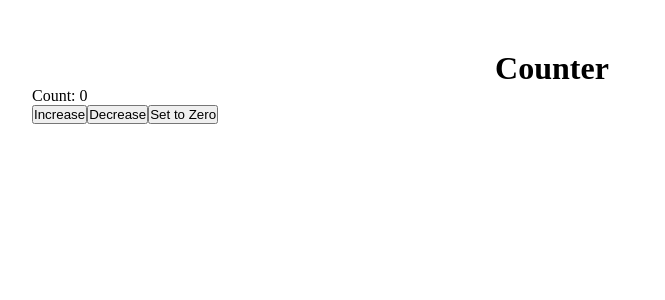
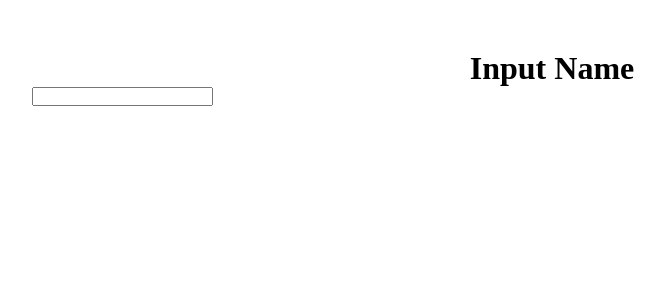
Before and after one commit to Nayem58/social-media-website, a React (Vite) app: page / in a window 1280 px wide. Shown: the top 300 px of the page, without its empty margins (88-753 px from the left). Built offline with nearby package versions, Linux system fonts and the light colour scheme.

Commit message:
rendering input value instantly on change

```diff
--- a/index.html
+++ b/index.html
@@ -2,7 +2,7 @@
 <html lang="en">
   <head>
     <meta charset="UTF-8" />
-    <link rel="icon" type="image/svg+xml" href="/vite.svg" />
+    <!-- <link rel="icon" type="image/svg+xml" href="/vite.svg" /> -->
     <meta name="viewport" content="width=device-width, initial-scale=1.0" />
     <title>Social Media</title>
   </head>
--- a/src/App.jsx
+++ b/src/App.jsx
@@ -3,26 +3,17 @@ import { UserCard } from "./components/UserCard";
 import { useState } from "react";
 
 function App() {
-  const [count, setCount] = useState(0);
+  const [inputValue, setInputValue] = useState("");
 
-  const handleSetIncreaseCount = () => {
-    setCount(count + 1);
+  const handleSetInputValue = (e) => {
+    setInputValue(e.target.value);
   };
-  const handleSetDecreaseCount = () => {
-    setCount(count - 1);
-  };
-  const handleSetToZero = () => {
-    setCount(0);
-  };
-
   return (
     <div className="py-50px">
       <div className="container">
-        <h1 className="text-center">Counter</h1>
-        <div>Count: {count}</div>
-        <button onClick={handleSetIncreaseCount}>Increase</button>
-        <button onClick={handleSetDecreaseCount}>Decrease</button>
-        <button onClick={handleSetToZero}>Set to Zero</button>
+        <h1 className="text-center">Input Name</h1>
+        <input type="text" onChange={handleSetInputValue} />
+        {inputValue}
       </div>
     </div>
   );
```
